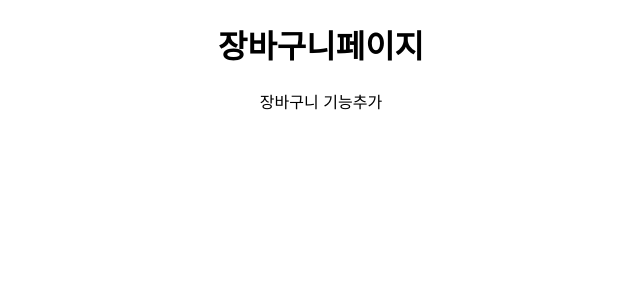
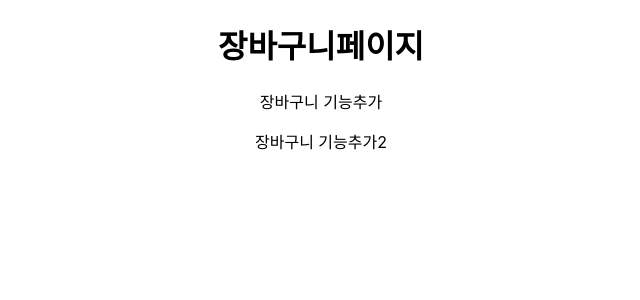
Before and after one commit to shin-hyun-ju2/teamproject, a React (Create React App) app: page /Cart in a window 1280 px wide. Shown: the top 300 px of the page, without its empty margins (319-959 px from the left). Built offline with nearby package versions, Linux system fonts and the light colour scheme.

Commit message:
장바구니 추가222
장바구니 추가222

```diff
--- a/src/cart/Cart.js
+++ b/src/cart/Cart.js
@@ -5,6 +5,7 @@ function Cart() {
     <>
       <h1>장바구니페이지</h1>
       <p>장바구니 기능추가</p>
+      <p>장바구니 기능추가2</p>
     </>
   );
 }
```
